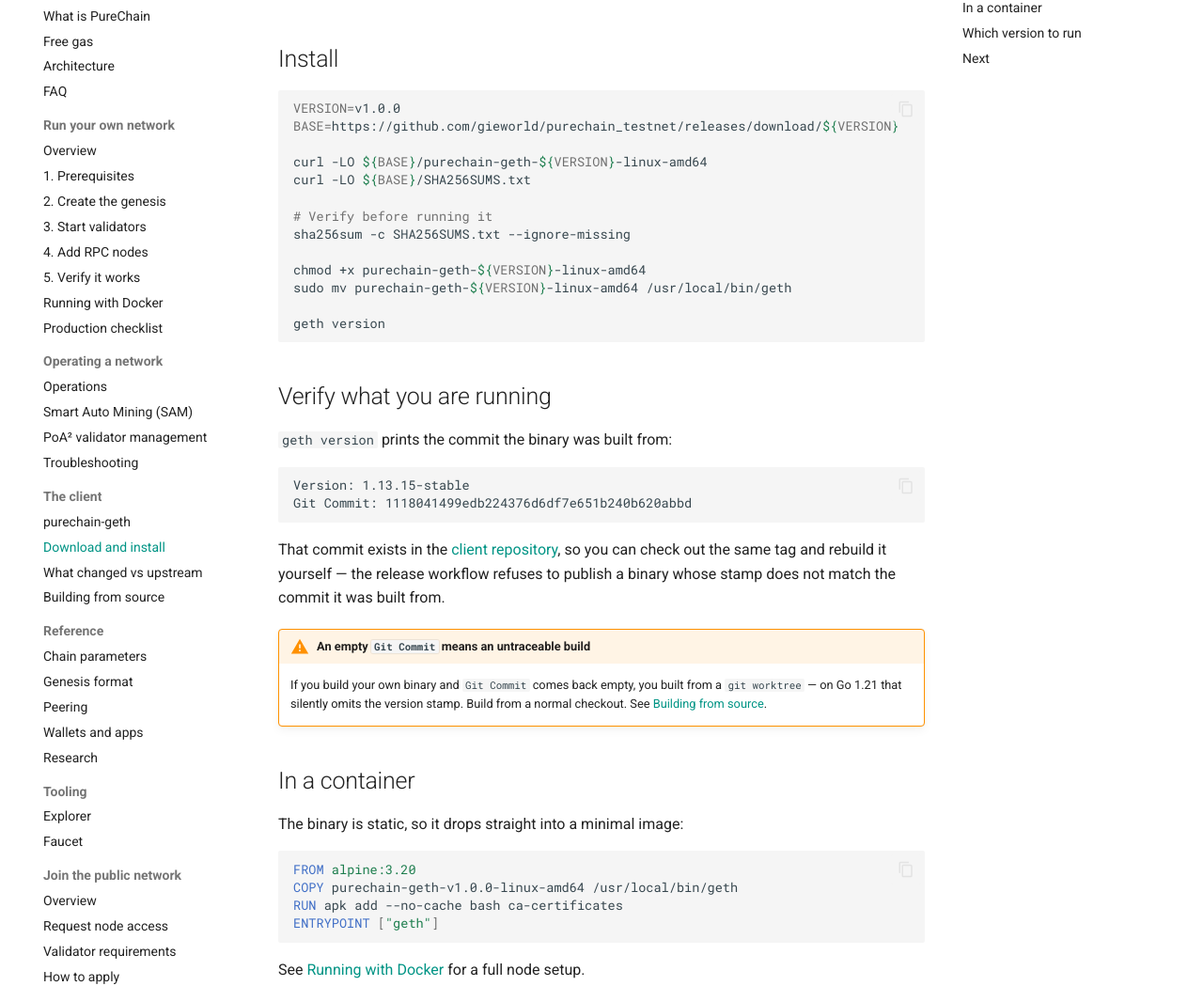
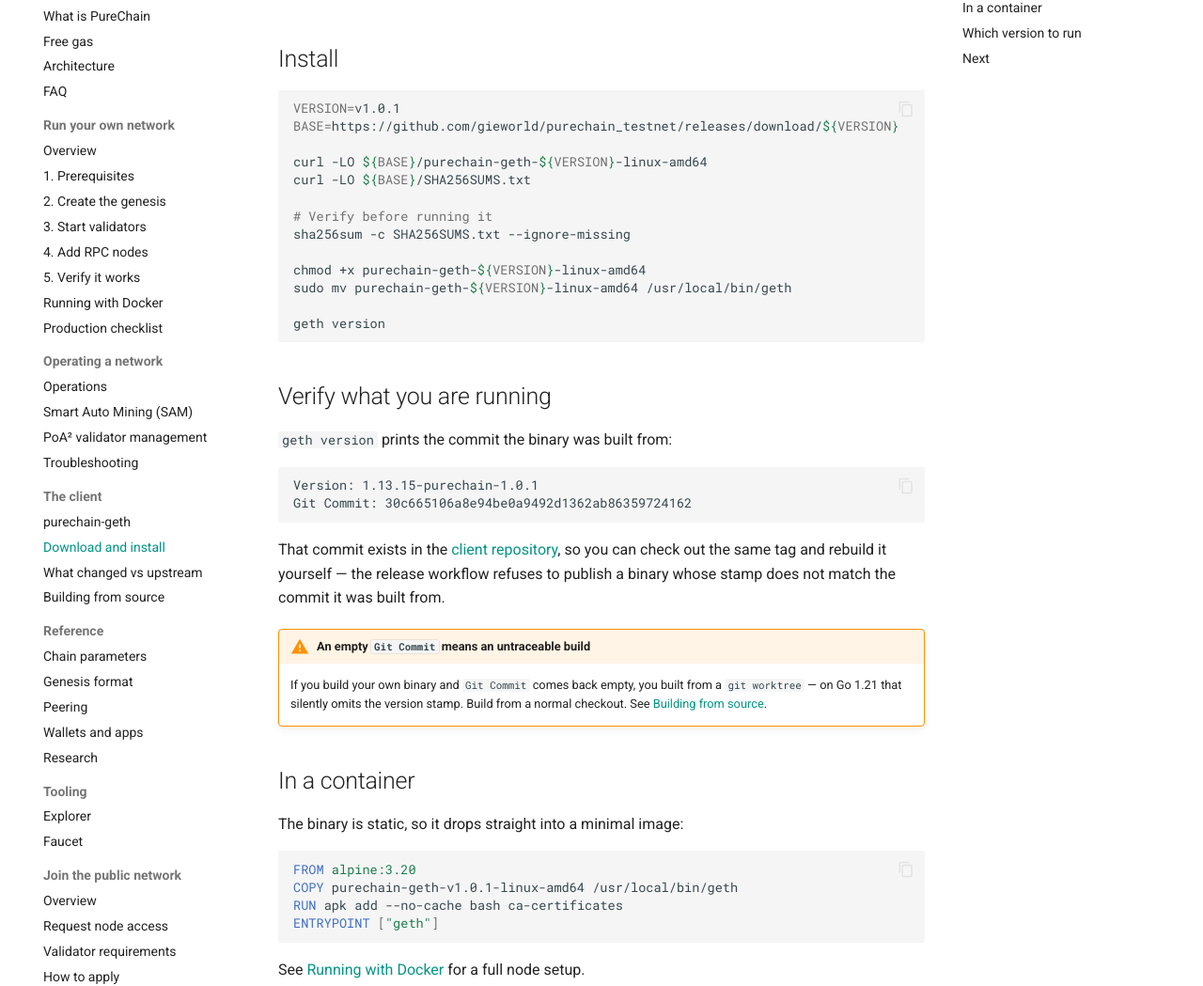
Before and after one commit to gieworld/purechain-docs, an MkDocs documentation site: the page built from docs/04-client/download.md, in a window 1280 px wide and 1400 px high, scrolled down 328 px. Shown: the part 154-1203 px from the top of the window at 94% size. Built offline with MkDocs 1.6.1 and Material for MkDocs 9.7.7, drawn with Linux system fonts in a browser that asks for light colours; comment, search, counter and statistics services are not loaded.

Commit message:
Update the client pages for release v1.0.1

````diff
--- a/docs/04-client/download.md
+++ b/docs/04-client/download.md
@@ -16,7 +16,7 @@ Alpine containers.
 ## Install
 
 ```bash
-VERSION=v1.0.0
+VERSION=v1.0.1
 BASE=https://github.com/gieworld/purechain_testnet/releases/download/${VERSION}
 
 curl -LO ${BASE}/purechain-geth-${VERSION}-linux-amd64
@@ -36,8 +36,8 @@ geth version
 `geth version` prints the commit the binary was built from:
 
 ```
-Version: 1.13.15-stable
-Git Commit: 1118041499edb224376d6df7e651b240b620abbd
+Version: 1.13.15-purechain-1.0.1
+Git Commit: 30c665106a8e94be0a9492d1362ab86359724162
 ```
 
 That commit exists in the [client repository](https://github.com/gieworld/purechain_testnet),
@@ -56,7 +56,7 @@ The binary is static, so it drops straight into a minimal image:
 
 ```dockerfile
 FROM alpine:3.20
-COPY purechain-geth-v1.0.0-linux-amd64 /usr/local/bin/geth
+COPY purechain-geth-v1.0.1-linux-amd64 /usr/local/bin/geth
 RUN apk add --no-cache bash ca-certificates
 ENTRYPOINT ["geth"]
 ```
````
Also changed, not shown: docs/02-run-your-own/prerequisites.md (+1 -1 lines), docs/04-client/building-from-source.md (+2 -2 lines), docs/05-reference/chain-params.md (+1 -1 lines).
